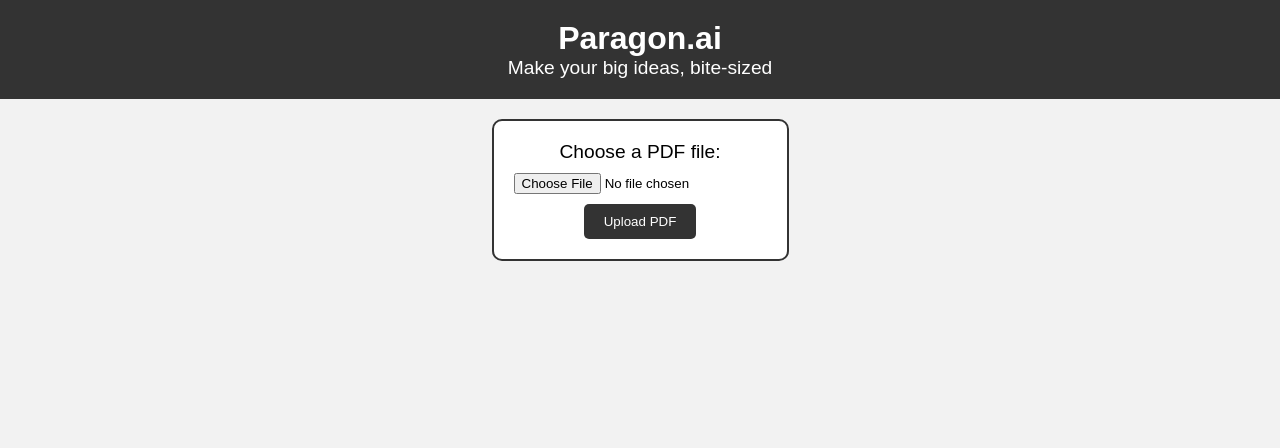
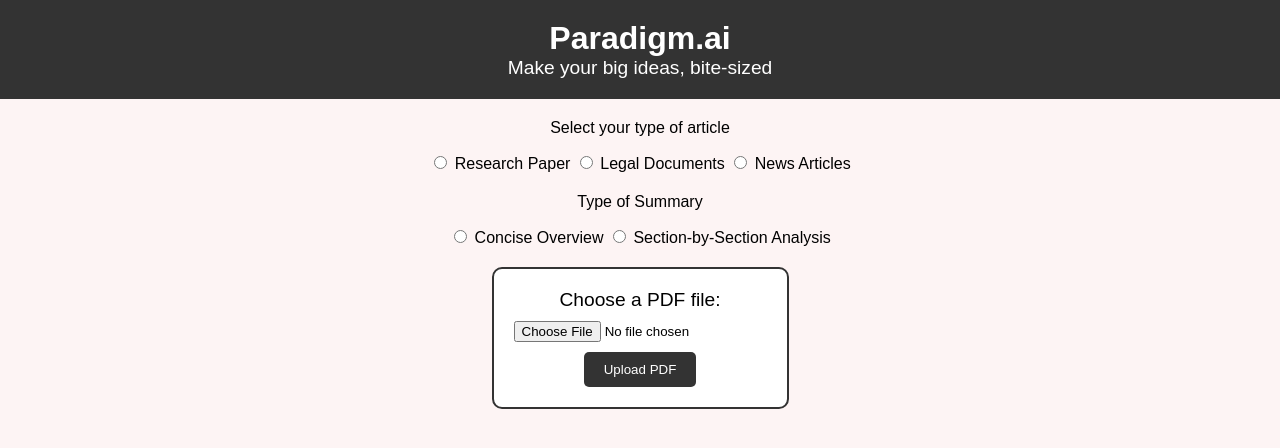
Before and after one commit to arnyboy101/paragon, a Flask app: page / in a window 1280 px wide. Shown: the top 448 px of the page. Run offline with Flask 3, Linux system fonts and the light colour scheme.

Commit message:
Update index.html

```diff
--- a/templates/index.html
+++ b/templates/index.html
@@ -3,14 +3,31 @@
 <head>
     <meta charset="UTF-8">
     <meta name="viewport" content="width=device-width, initial-scale=1.0">
-    <title>Paragon.ai</title>
+    <title>Paradigm.ai</title>
 </head>
-<body style="font-family: 'Arial', sans-serif; background-color: #f2f2f2; margin: 0; padding: 0;">
+<body style="font-family: 'Arial', sans-serif; background-color: #fdf4f4; margin: 0; padding: 0;">
 
     <!-- Banner Section -->
     <div style="background-color: #333; color: white; text-align: center; padding: 20px;">
-        <h1 style="margin: 0; font-size: 2em;">Paragon.ai</h1>
+        <h1 style="margin: 0; font-size: 2em;">Paradigm.ai</h1>
         <p style="margin: 0; font-size: 1.2em;">Make your big ideas, bite-sized</p>
+    </div>
+    <div class="form-section"; style="text-align: center; margin: 20px;">
+        <p>Select your type of article</p>
+        <input type="radio" name="articleType" id="research" value="Research Paper">
+        <label for="research">Research Paper</label>
+        <input type="radio" name="articleType" id="legal" value="Legal Documents">
+        <label for="legal">Legal Documents</label>
+        <input type="radio" name="articleType" id="news" value="News Articles">
+        <label for="news">News Articles</label>
+    </div>
+
+    <div class="form-section"; style="text-align: center; margin: 20px;">
+        <p>Type of Summary</p>
+        <input type="radio" name="summaryType" id="concise" value="Concise Overview">
+        <label for="concise">Concise Overview</label>
+        <input type="radio" name="summaryType" id="detailed" value="Section-by-Section Analysis">
+        <label for="detailed">Section-by-Section Analysis</label>
     </div>
 
     <!-- Upload PDF Section -->
```
